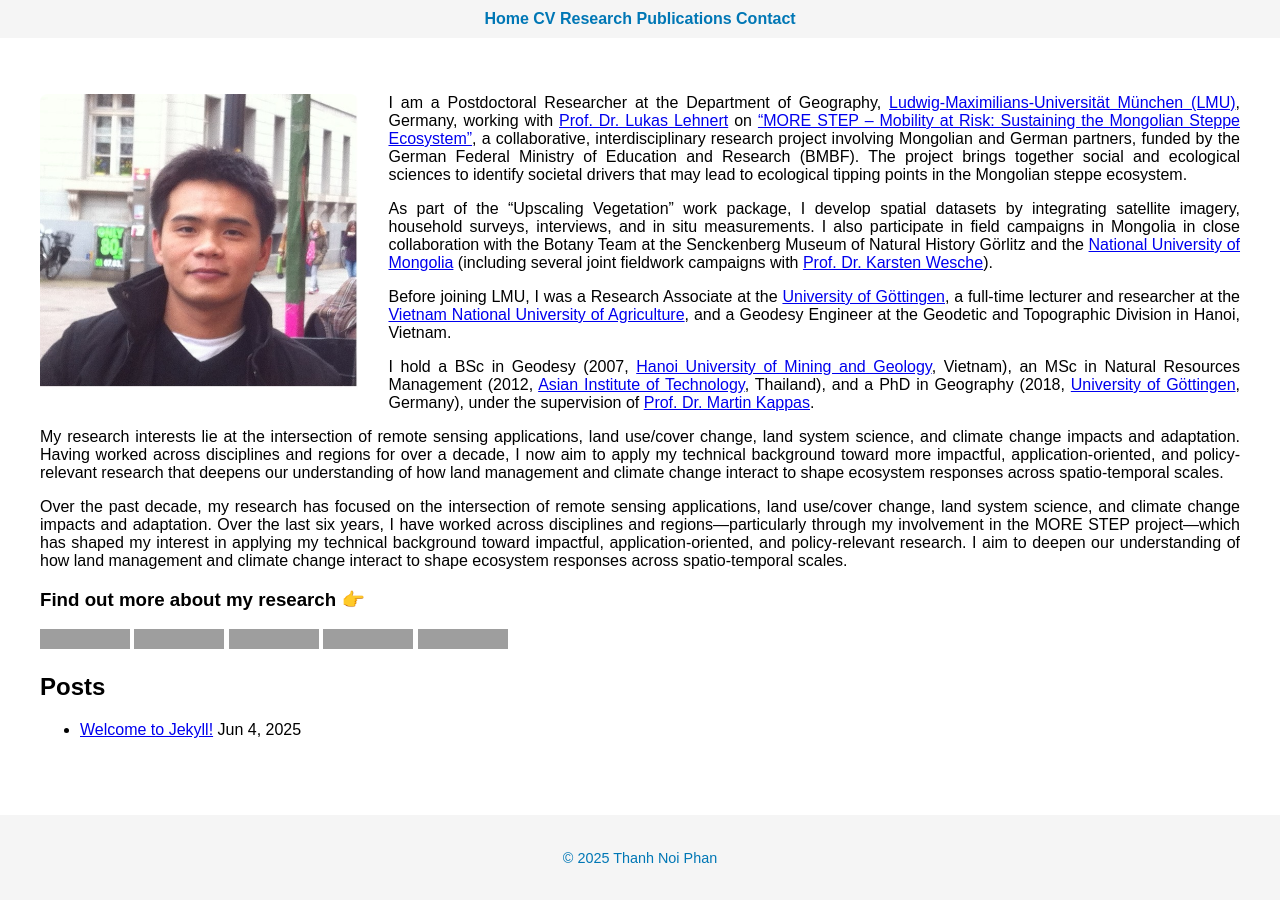
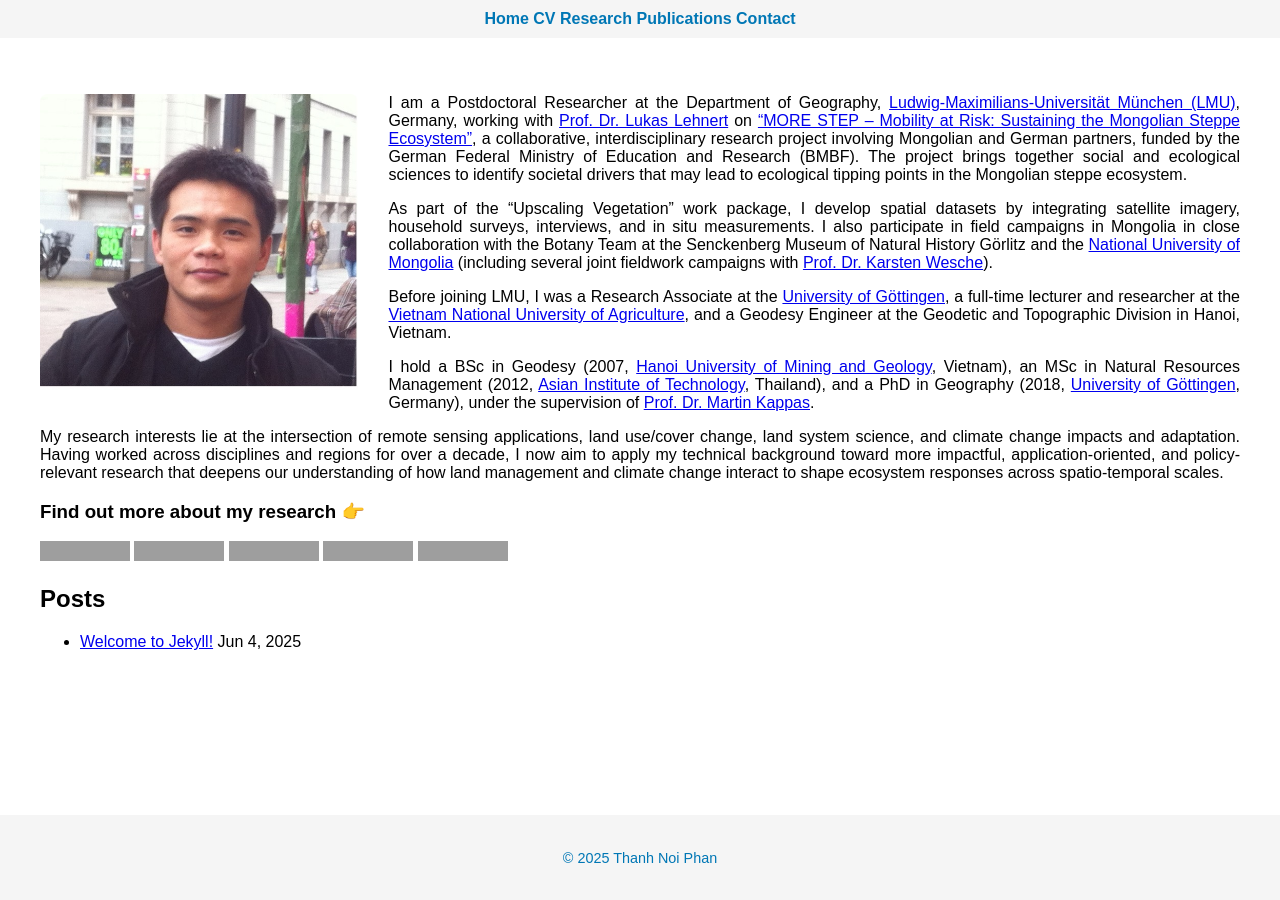
Before and after one commit to thanhnoiphan/thanhnoiphan.github.io, a Jekyll site: the page built from index.markdown, in a window 1280 px wide, cut to the strip 0-900 px from the top of the page. Built offline with Jekyll 4.4.1, drawn with Linux system fonts in a browser that asks for light colours; nearby versions of some CDN libraries; a script that is not in the unit is left out; grey boxes are pictures that could not be loaded.

Commit message:
Update index.markdown

```diff
--- a/index.markdown
+++ b/index.markdown
@@ -15,8 +15,6 @@
 
 My research interests lie at the intersection of remote sensing applications, land use/cover change, land system science, and climate change impacts and adaptation. Having worked across disciplines and regions for over a decade, I now aim to apply my technical background toward more impactful, application-oriented, and policy-relevant research that deepens our understanding of how land management and climate change interact to shape ecosystem responses across spatio-temporal scales.
 
-Over the past decade, my research has focused on the intersection of remote sensing applications, land use/cover change, land system science, and climate change impacts and adaptation. Over the last six years, I have worked across disciplines and regions—particularly through my involvement in the MORE STEP project—which has shaped my interest in applying my technical background toward impactful, application-oriented, and policy-relevant research. I aim to deepen our understanding of how land management and climate change interact to shape ecosystem responses across spatio-temporal scales.
-
 ### Find out more about my research 👉
 [![Github Badge](https://img.shields.io/badge/-GitHub-grey?style=flat&logo=github&logoColor=white&link=https://github.com/thanhnoiphan/)](https://www.github.com/thanhnoiphan/)
 [![ResearchGate Badge](https://img.shields.io/badge/-ResearchGate-00ccbb?style=flat&logo=ResearchGate&logoColor=white&link=https://www.researchgate.net/profile/Thanh-Noi-Phan)](https://www.researchgate.net/profile/Thanh-Noi-Phan)
```
